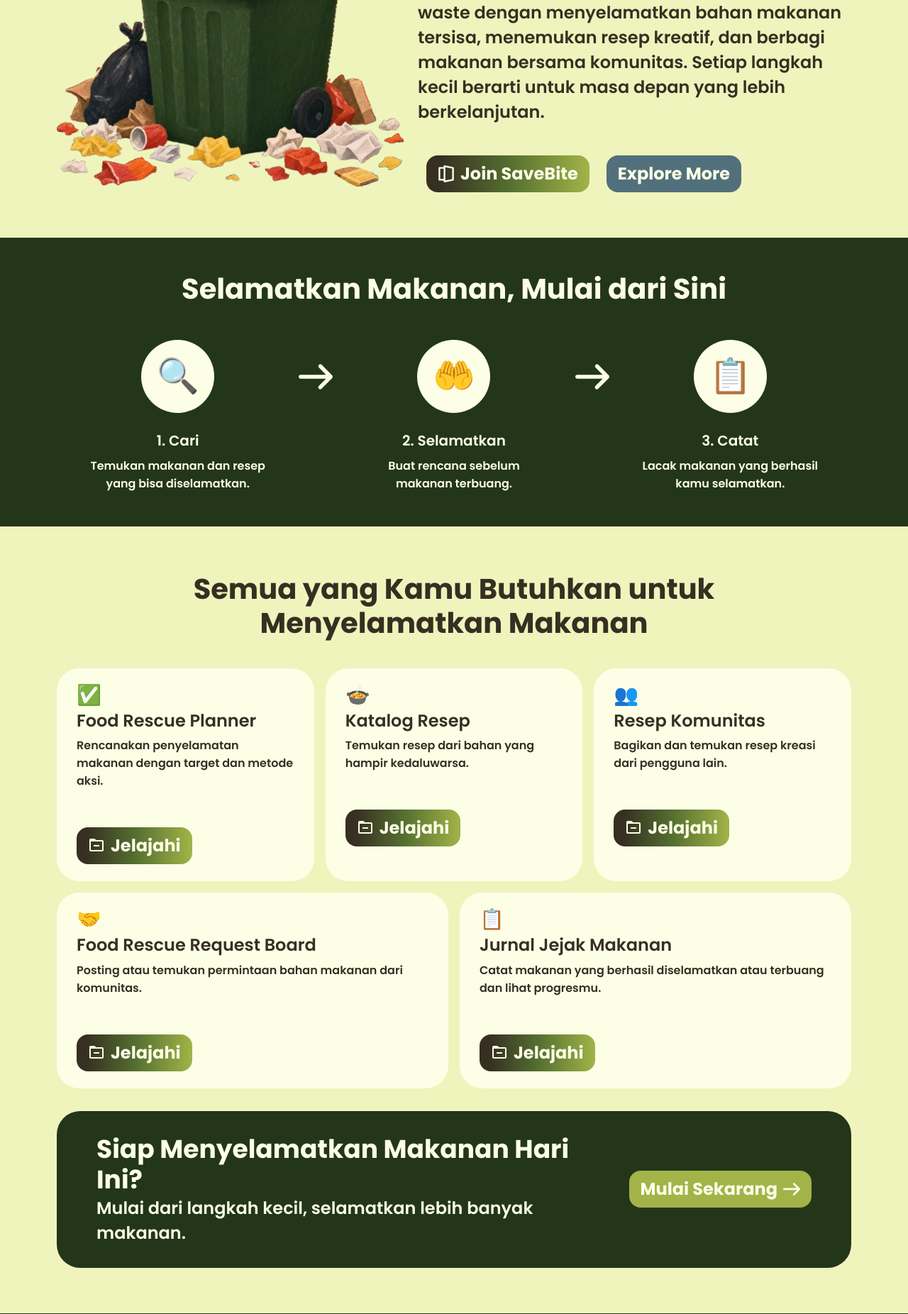
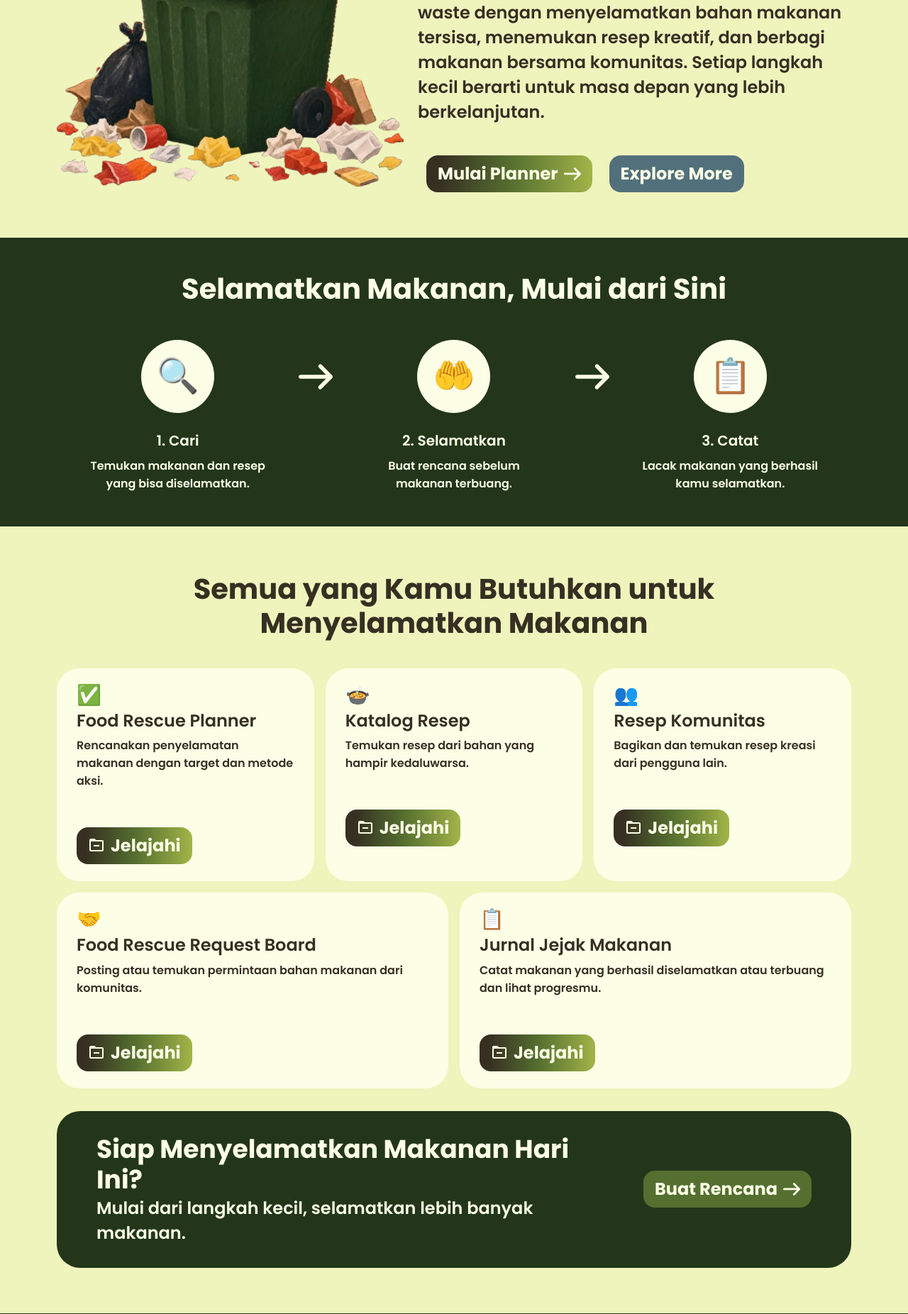
Before and after one commit to PBP-D-Kelompok-8/SaveBite, a Django app: page / in a window 1280 px wide. Shown: the part 373-2225 px from the top of the page at 71% size. Run offline with Django 5.2, Linux system fonts and the light colour scheme; the visitor is signed in with stand-in values (Sample User, id 1).

Commit message:
fix(home): fix buttons in homepage, buttons go to their respective URLS and adapt CT for logged in users

```diff
--- a/static/css/landing.css
+++ b/static/css/landing.css
@@ -134,3 +134,5 @@ main h1, main h2, main h3, main p { margin: 0; }
   .cta .h4 { font-size: 12px; }
   .cta .p2 { font-size: 8px; }
 }
+html { scroll-behavior: smooth; }
+#fitur { scroll-margin-top: 90px; } /* sesuaikan dengan tinggi navbar */
--- a/templates/index.html
+++ b/templates/index.html
@@ -25,8 +25,15 @@
       <img class="hero__image" src="{% static 'images/hero.png' %}" alt="Tempat sampah penuh sisa makanan">
       <p class="hero__text p2">SaveBite adalah platform untuk mengurangi food waste dengan menyelamatkan bahan makanan tersisa, menemukan resep kreatif, dan berbagi makanan bersama komunitas. Setiap langkah kecil berarti untuk masa depan yang lebih berkelanjutan.</p>
       <div class="hero__actions">
-        {% include 'components/button.html' with label="Join SaveBite" type="primary" icon_left="icons/join-savebite.svg" %}
-        {% include 'components/button.html' with label="Explore More" type="secondary" color="blue" %}
+        {% url 'food_rescue_planner:index' as planner_url %}
+        {% url 'register' as register_url %}
+
+        {% if user.is_authenticated %}
+          {% include 'components/button.html' with label="Mulai Planner" type="primary" icon_right="icons/arrow-right-stroke.svg" href=planner_url %}
+        {% else %}
+          {% include 'components/button.html' with label="Join SaveBite" type="primary" icon_right="icons/arrow-right-stroke.svg" href=register_url %}
+        {% endif %}
+        {% include 'components/button.html' with label="Explore More" type="secondary"  color="blue" href="#fitur" %}
       </div>
     </section>
 
@@ -61,26 +68,29 @@
     </section>
 
     <!-- FITUR -->
-    <section class="features">
+    <section id="fitur" class="features">
       <h2 class="h3 features__title">Semua yang Kamu Butuhkan untuk Menyelamatkan Makanan</h2>
       <div class="features__grid">
         <article class="feature">
           <span class="feature__icon" aria-hidden="true">✅</span>
           <h3 class="p2 feature__title">Food Rescue Planner</h3>
           <p class="p4 feature__text">Rencanakan penyelamatan makanan dengan target dan metode aksi.</p>
-          {% include 'components/button.html' with label="Jelajahi" type="primary" icon_left="icons/folder-minus.svg" %}
+          {% url 'food_rescue_planner:index' as planner_url %}
+          {% include 'components/button.html' with label="Jelajahi" type="primary" icon_left="icons/folder-minus.svg" href=planner_url %}
         </article>
         <article class="feature">
           <span class="feature__icon" aria-hidden="true">🍲</span>
           <h3 class="p2 feature__title">Katalog Resep</h3>
           <p class="p4 feature__text">Temukan resep dari bahan yang hampir kedaluwarsa.</p>
-          {% include 'components/button.html' with label="Jelajahi" type="primary" icon_left="icons/folder-minus.svg" %}
+          {% url 'katalog:home' as catalog_url %}
+          {% include 'components/button.html' with label="Jelajahi" type="primary" icon_left="icons/folder-minus.svg" href=catalog_url %}
         </article>
         <article class="feature">
           <span class="feature__icon" aria-hidden="true">👥</span>
           <h3 class="p2 feature__title">Resep Komunitas</h3>
           <p class="p4 feature__text">Bagikan dan temukan resep kreasi dari pengguna lain.</p>
-          {% include 'components/button.html' with label="Jelajahi" type="primary" icon_left="icons/folder-minus.svg" %}
+          {% url 'resep_komunitas:recipe_list' as community_url %}
+          {% include 'components/button.html' with label="Jelajahi" type="primary" icon_left="icons/folder-minus.svg" href=community_url %}
         </article>
         <article class="feature feature--wide feature--request-board">
           <span class="feature__icon" aria-hidden="true">🤝</span>
@@ -93,7 +103,8 @@
           <span class="feature__icon" aria-hidden="true">📋</span>
           <h3 class="p2 feature__title">Jurnal Jejak Makanan</h3>
           <p class="p4 feature__text">Catat makanan yang berhasil diselamatkan atau terbuang dan lihat progresmu.</p>
-          {% include 'components/button.html' with label="Jelajahi" type="primary" icon_left="icons/folder-minus.svg" %}
+          {% url 'jurnal:index' as journal_url %}
+          {% include 'components/button.html' with label="Jelajahi" type="primary" icon_left="icons/folder-minus.svg" href=journal_url %}
         </article>
       </div>
 
@@ -102,7 +113,14 @@
           <h2 class="h4">Siap Menyelamatkan Makanan Hari Ini?</h2>
           <p class="p2">Mulai dari langkah kecil, selamatkan lebih banyak makanan.</p>
         </div>
-        {% include 'components/button.html' with label="Mulai Sekarang" type="secondary" color="light-green" icon_right="icons/arrow-right-stroke.svg" %}
+    {% url 'food_rescue_planner:index' as planner_url %}
+    {% url 'register' as register_url %}
+
+    {% if user.is_authenticated %}
+      {% include 'components/button.html' with label="Buat Rencana" type="secondary" color="green" icon_right="icons/arrow-right-stroke.svg" href=planner_url %}
+    {% else %}
+      {% include 'components/button.html' with label="Mulai Sekarang" type="secondary" color="green" icon_right="icons/arrow-right-stroke.svg" href=register_url %}
+    {% endif %}
       </div>
     </section>
   </main>
```
